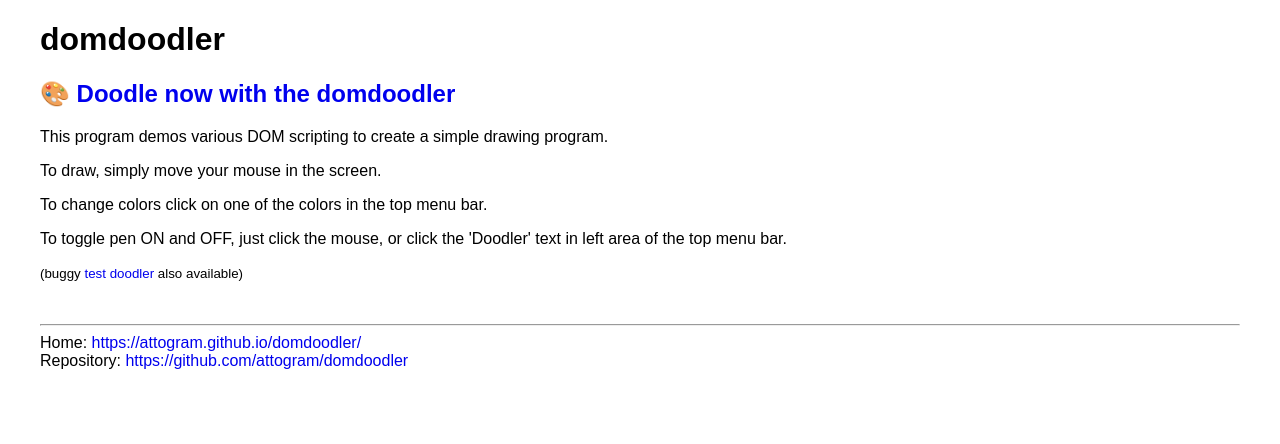
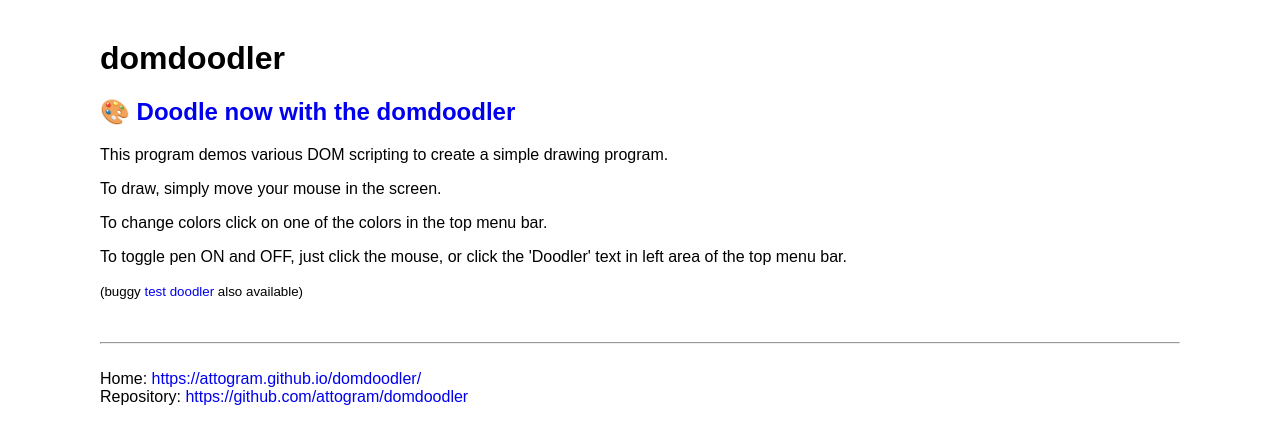
Before and after one commit to attogram/domdoodler, a plain HTML site: page index.html in a window 1280 px wide. Drawn offline with Linux system fonts and the light colour scheme.

Commit message:
v0.0.1, spacing, apt-get --quiet

```diff
--- a/index.html
+++ b/index.html
@@ -6,7 +6,7 @@
 <meta name="viewport" content="width=device-width, initial-scale=1">
 <title>domdoodler</title>
 <style>
-body { font-family:sans-serif; margin:0 40px; 0 40px; }
+body { font-family:sans-serif; margin:40px 100px 40px 100px; }
 a { text-decoration:none; }
 a:hover { background-color:yellow; color:black; }
 a:active { background-color:orange; color:black; }
@@ -14,15 +14,14 @@ a:active { background-color:orange; color:black; }
 </head>
 <body>
 <h1>domdoodler</h1>
-<h2><a href="doodler.html">🎨 Doodle now with the domdoodler</a></h2>
+<h2><a href="doodler.html">🎨 Doodle now with the <strong>domdoodler</strong></a></h2>
 <p>This program demos various DOM scripting to create a simple drawing program.</p>
 <p>To draw, simply move your mouse in the screen.</p>
 <p>To change colors click on one of the colors in the top menu bar.</p>
 <p>To toggle pen ON and OFF, just click the mouse, or click the 'Doodler' text in left area of the top menu bar.</p>
 <p><small>(buggy <a href="sandbox.html">test doodler</a> also available)</small></p>
 <footer>
-  <br />
-  <hr />
+  <br /><hr /><br />
   Home: <a href="https://attogram.github.io/domdoodler/">https://attogram.github.io/domdoodler/</a>
   <br />
   Repository: <a href="https://github.com/attogram/domdoodler">https://github.com/attogram/domdoodler</a>
```
Also changed, not shown: 2 other files.
